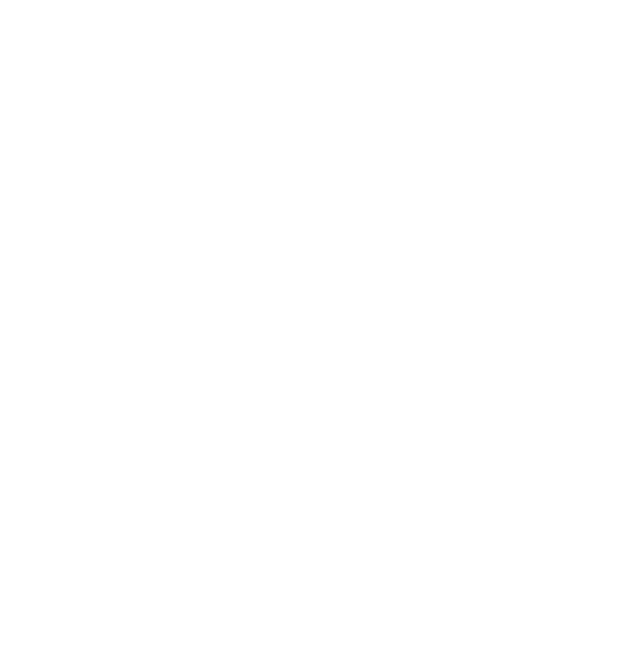
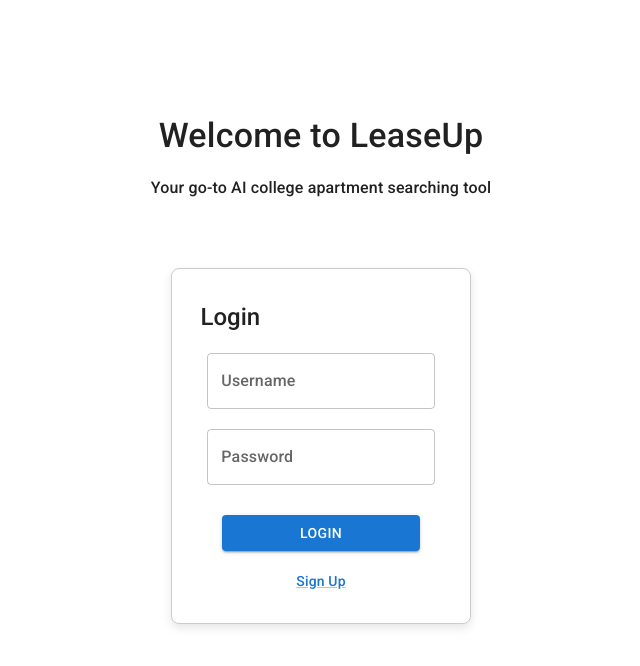
Before and after one commit to menkurkarTanvi/LeaseUp, a React (Create React App) app in the folder frontend/: page /Login in a window 1280 px wide. Before the commit this address had no page. Shown: the top 666 px of the page, without its empty margins (319-959 px from the left). Built offline with nearby package versions, Linux system fonts and the light colour scheme.

Commit message:
Login page css fixes

```diff
--- a/frontend/src/App.js
+++ b/frontend/src/App.js
@@ -7,7 +7,7 @@
   return (
     <Routes>
       <Route path="/" element={<Spreadsheets/>}/>
-      <Route path="/MapPage" element={<Login/>}/> {/* Replace with actual map URL */}
+      <Route path="/Login" element={<Login/>}/>
     </Routes>
   );
 }
--- a/frontend/src/styles/Login.css
+++ b/frontend/src/styles/Login.css
@@ -27,12 +27,14 @@
   align-items: center;
 }
 
-#description {
-  margin-top: 20px;
+#page-title {
+  padding-left: 78%;
+  padding-top: 10%;
 }
 
-#page-title {
-  margin-top: 100px;
+#description {
+  margin-top: 1.5%;
+  margin-bottom: -1%;
 }
 
 #login-button {
```
